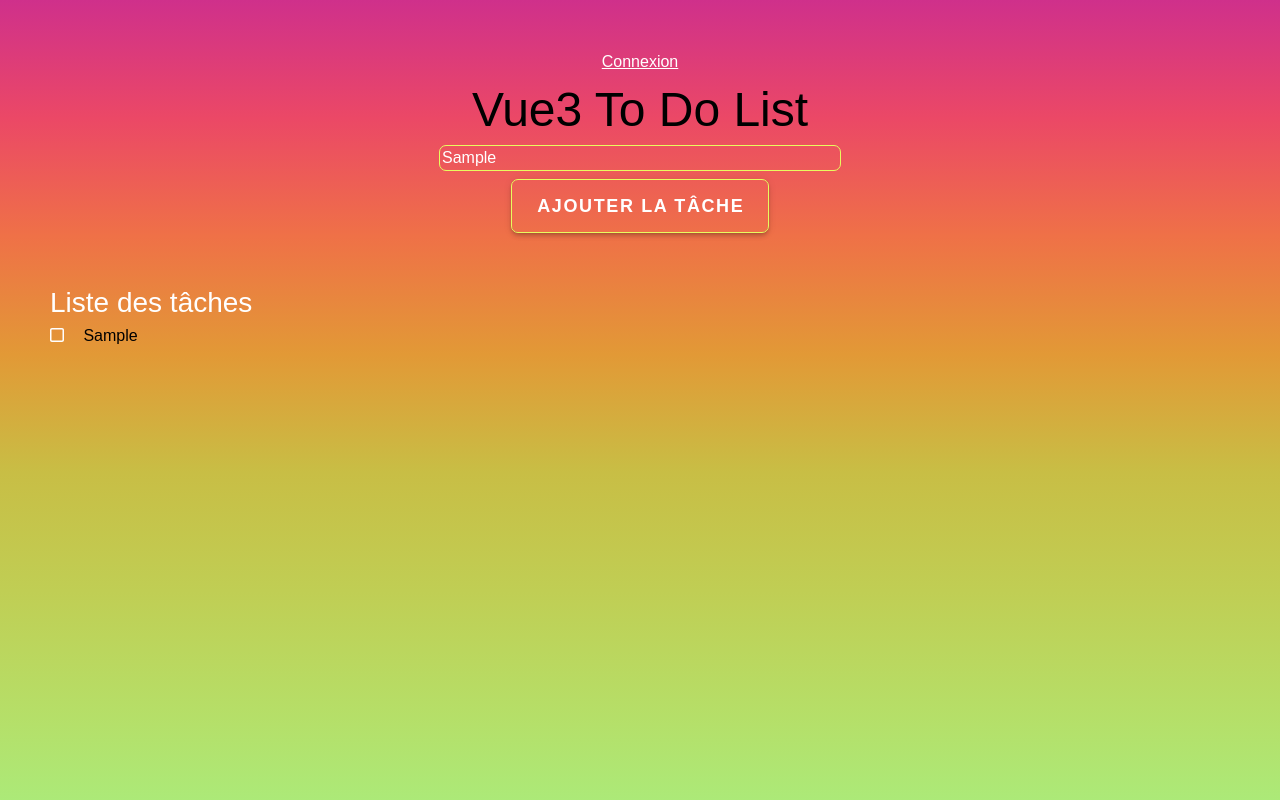
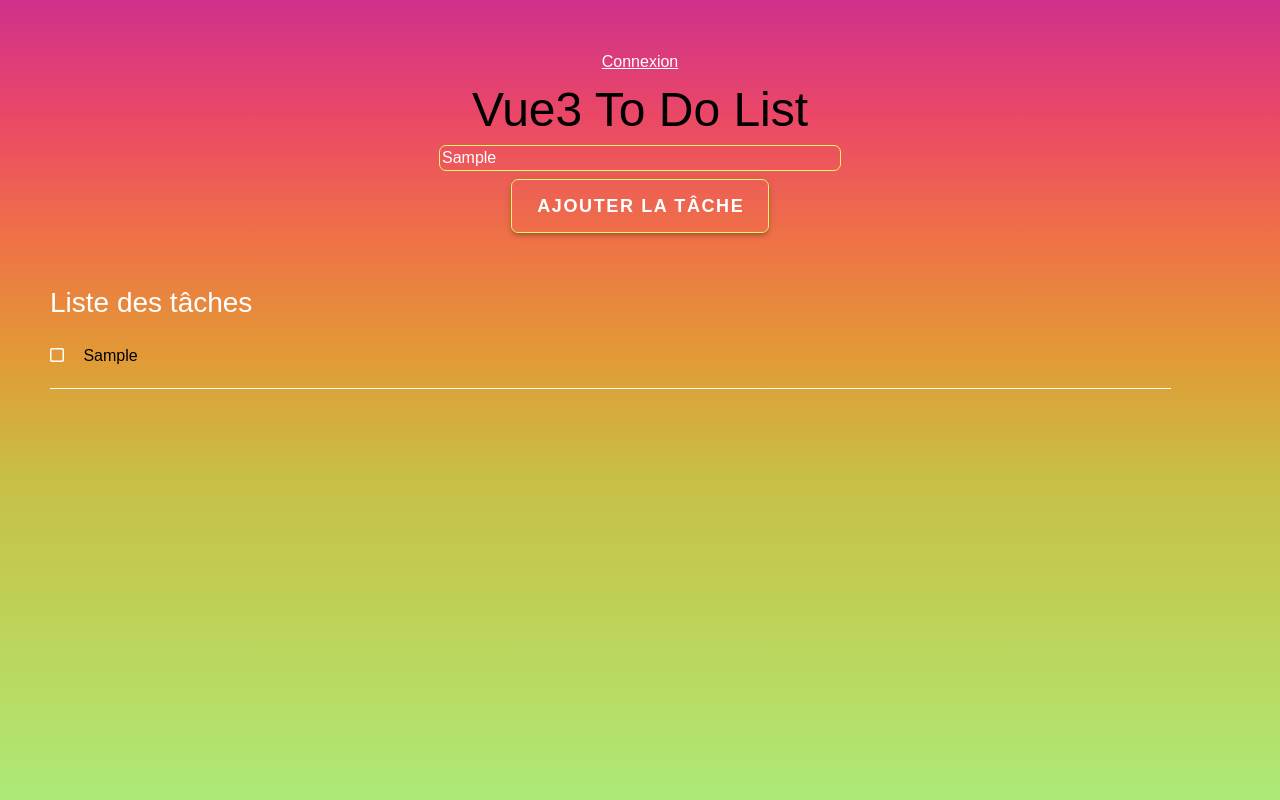
Before and after one commit to CesarMoroPro/Vue-Todo-List, a Vue app: page / in a window 1280 px wide. Both pictures are taken after typing "Sample" into the empty fields and a click on the button "AJOUTER LA TÂCHE". Shown: the top 800 px of the page. Built offline with nearby package versions, Linux system fonts and the light colour scheme; a web font is replaced by a local one.

Commit message:
STYLE --SUCCESS : pour chaque tâche, re-wrapping + ajout d'un séparateur au-dessous

```diff
--- a/src/components/TodoArchive.vue
+++ b/src/components/TodoArchive.vue
@@ -11,6 +11,7 @@
                         class="one-task"
                         v-for="archivedTask in archiveList" :key="archivedTask.id"
                 >
+                        <div class="container">
                                 <div class="name-task">
                                         <span>{{  archivedTask.item }}.</span>
                                 </div>
@@ -18,13 +19,23 @@
                                 <div class="all-icons-for-one-task">
                                         <span class="icons-tasks-buttons" @click="cancelArchiveItem(archivedTask.id)"><font-awesome-icon :icon="['fas', 'backward-fast']" /></span>
                                         <span class="icons-tasks-buttons" @click="askConfirmationDeletion(archivedTask.id)"><font-awesome-icon :icon="['far', 'trash-can']" /></span>
-                                <AddConfirmationMessage v-show="archivedTask.displayConfirmationDeleteMessage" :targetArchivedTask="archivedTask.id"/>
+                                </div>
+
+                                <AddConfirmationMessage
+                                        v-show="archivedTask.displayConfirmationDeleteMessage"
+                                        :targetArchivedTask="archivedTask.id"
+                                        class="confirmation-message"
+                                />
                         </div>
                 </div>
+
+                <HorizontalSeparator />
         </div>
 </template>
 
 <script setup>
+import HorizontalSeparator from "./visuals/HorizontalSeparator.vue";
+
 // Import du store useTodoListStore
 import { useTodoListStore } from "@/stores/todoList.js";
 
@@ -55,9 +66,13 @@ const { cancelArchiveItem, askConfirmationDeletion } = store;
         display: flex;
         flex-direction: column;
         .one-task {
+                margin-top: 20px;
+                .container {
                         display: flex;
                         flex-direction: row;
                         justify-content: space-between;
+                        margin-bottom: 20px;
+                }
         }
 }
 
--- a/src/components/TodoList.vue
+++ b/src/components/TodoList.vue
@@ -8,9 +8,11 @@
 
                 <!-- "todoList" est importée grâce au store "useTodoListStore" dans "/stores/todoList.js" -->
                 <div
-                class="one-task"
-                v-for="task, index in todoList" :key="task.id"
+                        class="one-task"
+                        v-for="task, index in todoList"
+                        :key="task.id"
                 >
+                        <div class="container">
                                 <div class="name-task">
                                         <span
                                                 v-show="!task.completed"
@@ -33,11 +35,17 @@
                                         <span class="icons-tasks-buttons" @click.stop="toggleCompleted(task.id)" v-show="task.completed"><font-awesome-icon :icon="['fas', 'arrow-rotate-left']" /></span>
                                         <span class="icons-tasks-buttons" @click="archiveItem(task.id, index)" v-show="task.completed"><font-awesome-icon :icon="['fas', 'box-archive']" /></span>
                                 </div>
+                        </div>
+
+                        <HorizontalSeparator />
                 </div>
         </section>
 </template>
 
 <script setup>
+// Import du SFC HorizontalSeparator
+import HorizontalSeparator from '@/components/visuals/HorizontalSeparator.vue';
+
 // Import du store todoList.js pour accéder aux states
 import { useTodoListStore } from '@/stores/todoList.js';
 /* Import du Helper "storeToRefs"
@@ -69,9 +77,22 @@ const { toggleCompleted, archiveItem } = store;
 
         .one-task {
                 display: flex;
-                flex-direction: row;
-                justify-content: space-between;
-                margin-right: 15px;
+                flex-direction: column;
+                justify-content: center;
+                margin-top: 20px;
+
+                .container {
+                        display: flex;
+                        flex-direction: row;
+                        justify-content: space-between;
+                        margin-right: 15px;
+                        margin-bottom: 20px;
+                }
+
+                .separator {
+                        display: flex;
+                        justify-content: center;
+                }
 
                 .completed {
                         text-decoration: line-through;
--- /dev/null
+++ b/src/components/visuals/HorizontalSeparator.vue
@@ -0,0 +1,11 @@
+<template>
+        <div class="horizontal-separator"></div>
+</template>
+
+<style lang="scss" scoped>
+.horizontal-separator {
+        height: 1px;
+        background-color: white;
+        text-align: center;
+}
+</style>
```
Lines whose indentation alone changed are shown as unchanged.
